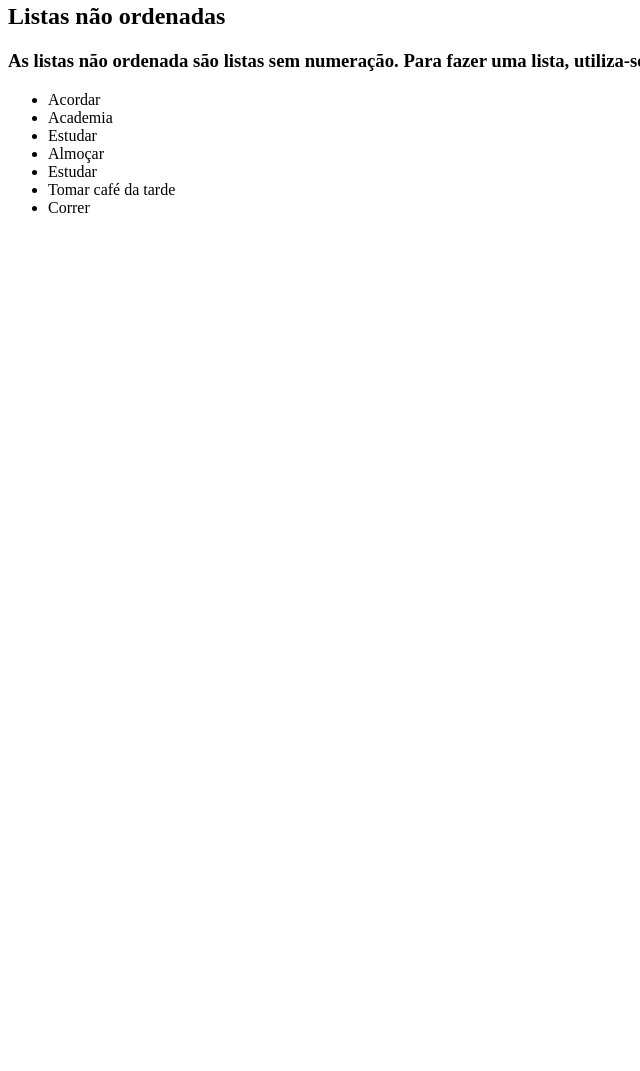
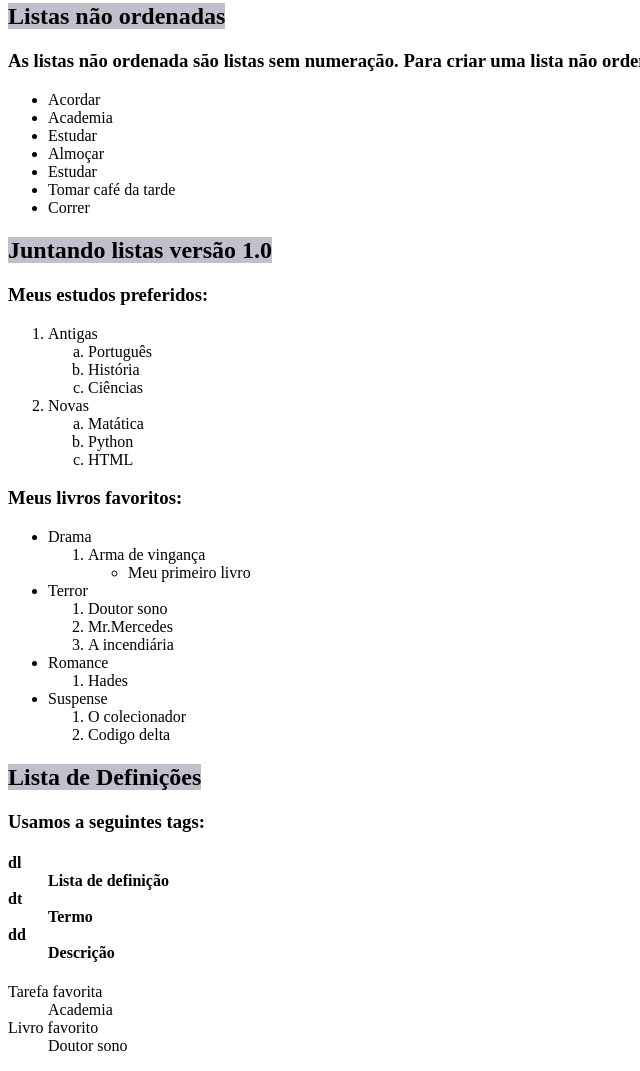
Before and after one commit to crija/frontend-study, a plain HTML site: page html-css/exercicios/ex009/index.html in a window 1280 px wide. Shown: the part 296-1367 px from the top of the page, without its empty margins (0-640 px from the left). Before the commit the page ends 800 px from the top, so only its background shows below. Drawn offline with Linux system fonts and the light colour scheme.

Commit message:
Add list join and definition list

```diff
--- a/html-css/exercicios/ex009/index.html
+++ b/html-css/exercicios/ex009/index.html
@@ -5,11 +5,16 @@
     <meta http-equiv="X-UA-Compatible" content="IE=edge">
     <meta name="viewport" content="width=device-width, initial-scale=1.0">
     <title>Listas</title>
+    <style>
+        mark {
+            background-color: rgb(192, 192, 205);
+        }
+    </style>
 </head>
 <body>
-    <h1>Trabalhando com listas</h1>
-    <h2>Listas ordenadas</h2>
-    <h3>Para fazer uma lista ordenada com numeração correta em HTML, utiliza-se a tag (ol) e em cada tarefa que for definir utiliza-se a tag (li). Podendo trocar o tipo do 'indicador' de tarefa usando o comando (type)</h3>
+    <h1><center>Trabalhando com listas</center></h1>
+    <h2><mark>Listas ordenadas</mark></h2>
+    <h3>Para fazer uma lista ordenada com numeração correta em HTML, utiliza-se a tag (ol) e em cada tarefa que for definir utiliza-se a tag (li). Podendo trocar o tipo do 'indicador' de tarefa usando o comando (type).</h3>
     <ol type="1"> <!--1 A I i-->
         <li>Acordar</li>
         <li>Escovar os dentes</li>
@@ -17,8 +22,8 @@
         <li>Escovar os dentes</li>
         <li>Organizar agenda</li>
     </ol>
-    <h2>Listas não ordenadas</h2>
-    <h3>As listas não ordenada são listas sem numeração. Para fazer uma lista, utiliza-se a tag (ul) e para cada tarefa, utiliza-se a tag (li)</h3>
+    <h2><mark>Listas não ordenadas</mark></h2>
+    <h3>As listas não ordenada são listas sem numeração. Para criar uma lista não ordenada, utiliza-se a tag (ul) e para cada tarefa, utiliza-se a tag (li).</h3>
     <ul type="disc"> <!-- disc circle square-->
         <li>Acordar</li>
         <li>Academia</li>
@@ -28,6 +33,62 @@
         <li>Tomar café da tarde</li>
         <li>Correr</li>
     </ul>
-
+    <h2><mark>Juntando listas versão 1.0</mark></h2>
+    <h3>Meus estudos preferidos:</h3>
+    <ol>
+        <li>Antigas</li>
+        <ol type="a">
+            <li>Português</li>
+            <li>História</li>
+            <li>Ciências</li>
+        </ol>
+        <li>Novas</li>
+        <ol type="a">
+            <li>Matática</li>
+            <li>Python</li>
+            <li>HTML</li>
+        </ol>
+    </ol>
+    <h3>Meus livros favoritos:</h3>
+    <ul>
+        <li>Drama</li>
+        <ol>
+            <li>Arma de vingança</li>
+            <ul type="circle">
+                <li>Meu primeiro livro</li>
+            </ul>
+        </ol>
+        <li>Terror</li>
+        <ol>
+            <li>Doutor sono</li>
+            <li>Mr.Mercedes</li>
+            <li>A incendiária</li>
+        </ol>
+        <li>Romance</li>
+        <ol>
+            <li>Hades</li>
+        </ol>
+        <li>Suspense</li>
+        <ol>
+            <li>O colecionador</li>
+            <li>Codigo delta</li>
+        </ol>
+    </ul>
+     <h2><mark>Lista de Definições</mark></h2>
+    <h3>Usamos a seguintes tags:</h3>
+    <h4><dl>
+        <dt>dl</dt>
+        <dd>Lista de definição</dd>
+        <dt>dt</dt>
+        <dd>Termo</dd>
+        <dt>dd</dt>
+        <dd>Descrição</dd>
+    </dl></h4>
+     <dl>
+        <dt>Tarefa favorita</dt>
+        <dd>Academia</dd>
+        <dt>Livro favorito</dt>
+        <dd>Doutor sono</dd>
+     </dl>
 </body>
 </html>
```
